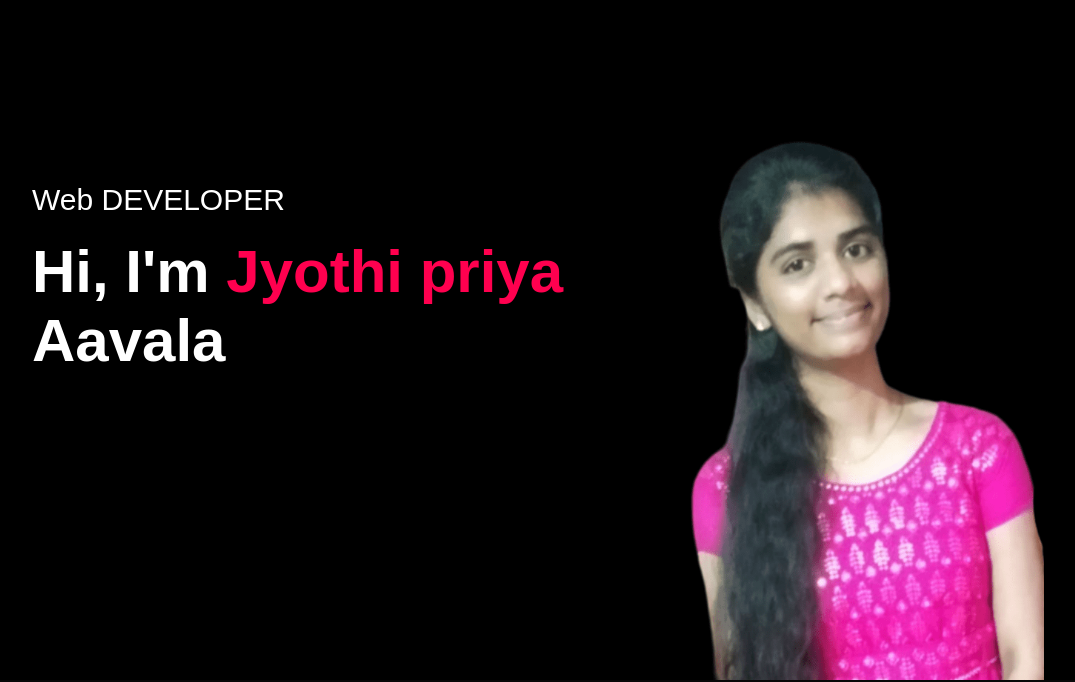
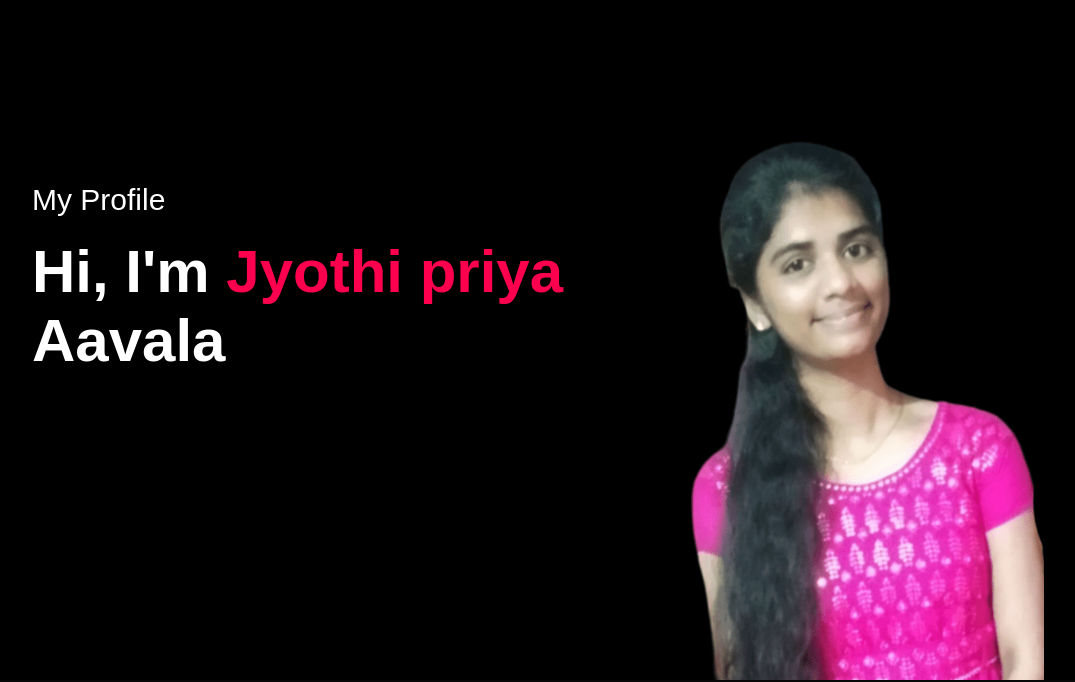
Before and after one commit to priya-aavala/My-Portfolio, a plain HTML site: page index.html in a window 1280 px wide. Shown: the part 120-802 px from the top of the page, without its empty margins (96-1171 px from the left). Drawn offline with Linux system fonts and the light colour scheme.

Commit message:
Update index.html

```diff
--- a/index.html
+++ b/index.html
@@ -25,7 +25,7 @@
                 <i class="fas fa-bars" onclick="openmenu()"></i>
             </nav>
             <div class="header-text">
-                <p> Web DEVELOPER</p>
+                <p>My Profile</p>
                 <h1>
                     Hi, I'm <span>Jyothi priya</span><br>Aavala
                 </h1>
```
